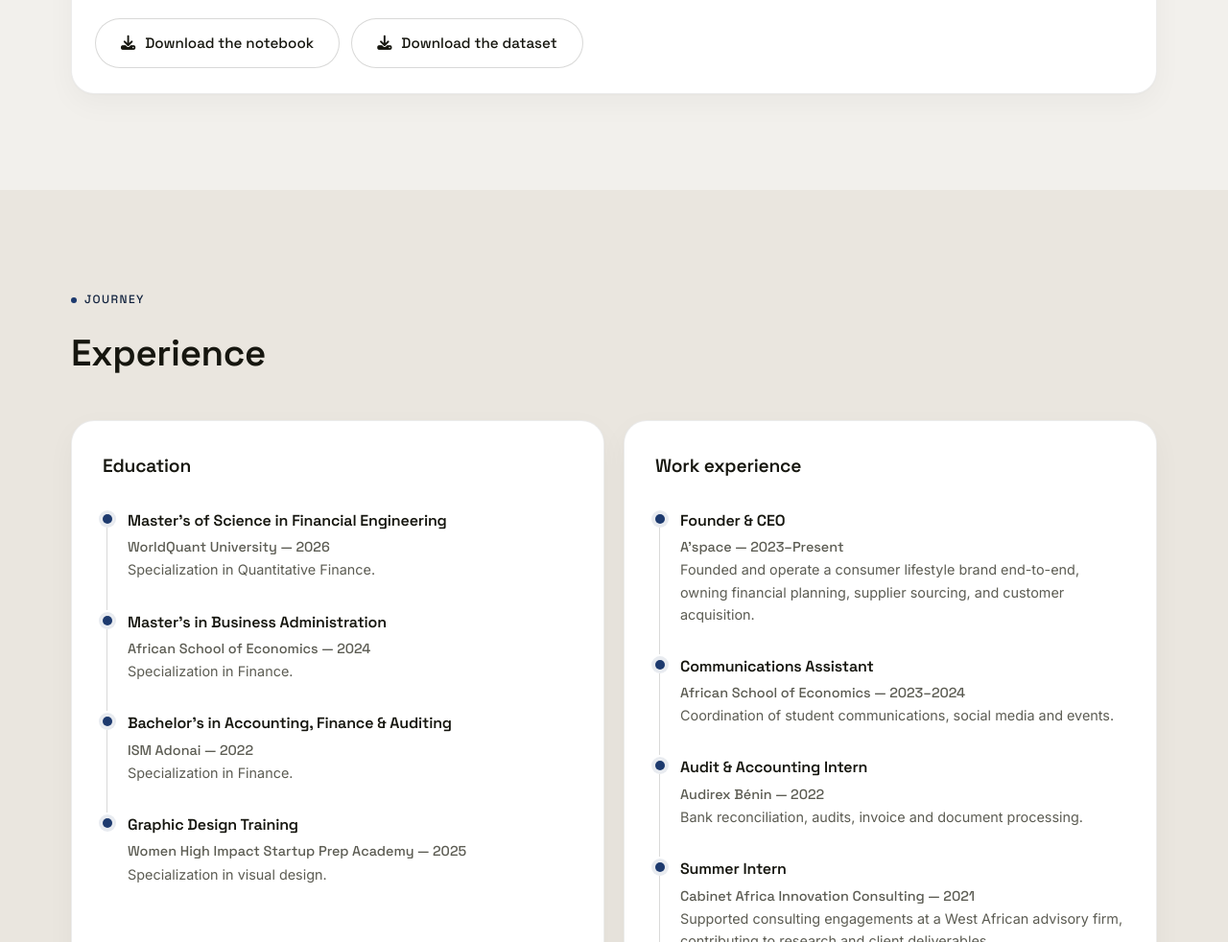
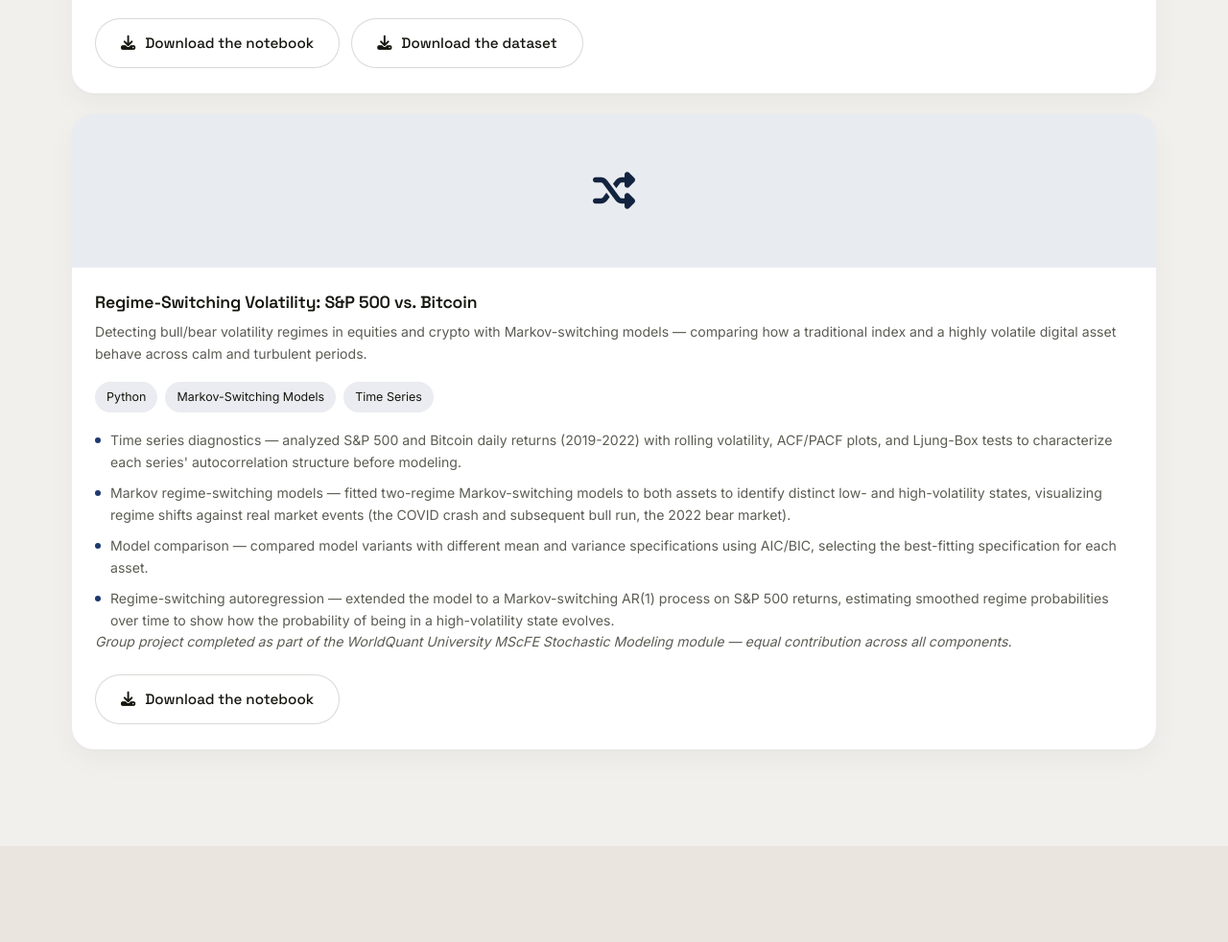
Before and after one commit to Annaatg/Portfolio, a plain HTML site: page index.html in a window 1280 px wide. Shown: the part 8460-9442 px from the top of the page at 96% size. Drawn offline with Linux system fonts and the light colour scheme.

Commit message:
Add Regime-Switching Volatility: S&P 500 vs. Bitcoin project (#34)
Add an eighth WorldQuant University MScFE group project card to the
Projects section, covering time series diagnostics, Markov
regime-switching models, model comparison via AIC/BIC, and
regime-switching autoregression on S&P 500 and Bitcoin returns.
Follows the same bento-card/tag-chip conventions as the other project
cards, with a download link for the notebook.


Claude-Session: https://claude.ai/code/session_01AxbFoZgN3brWCyt3xGpQXH

Co-authored-by: Claude <noreply@anthropic.com>

```diff
--- a/index.html
+++ b/index.html
@@ -482,6 +482,30 @@
 						</div>
 					</div>
 				</div>
+
+				<div class="bento-card col-span-4 project-card reveal">
+					<div class="project-media project-media-icon"><i class="fas fa-shuffle"></i></div>
+					<div class="project-body">
+						<h3 data-key="project8-title">Regime-Switching Volatility: S&amp;P 500 vs. Bitcoin</h3>
+						<p data-key="project8-desc">Detecting bull/bear volatility regimes in equities and crypto with Markov-switching models — comparing how a traditional index and a highly volatile digital asset behave across calm and turbulent periods.</p>
+						<div class="service-tags">
+							<span class="tag-chip">Python</span>
+							<span class="tag-chip">Markov-Switching Models</span>
+							<span class="tag-chip">Time Series</span>
+						</div>
+						<ul class="project-detail-list">
+							<li data-key="project8-detail1">Time series diagnostics — analyzed S&amp;P 500 and Bitcoin daily returns (2019-2022) with rolling volatility, ACF/PACF plots, and Ljung-Box tests to characterize each series' autocorrelation structure before modeling.</li>
+							<li data-key="project8-detail2">Markov regime-switching models — fitted two-regime Markov-switching models to both assets to identify distinct low- and high-volatility states, visualizing regime shifts against real market events (the COVID crash and subsequent bull run, the 2022 bear market).</li>
+							<li data-key="project8-detail3">Model comparison — compared model variants with different mean and variance specifications using AIC/BIC, selecting the best-fitting specification for each asset.</li>
+							<li data-key="project8-detail4">Regime-switching autoregression — extended the model to a Markov-switching AR(1) process on S&amp;P 500 returns, estimating smoothed regime probabilities over time to show how the probability of being in a high-volatility state evolves.</li>
+						</ul>
+						<p class="project-note" data-key="project8-note">Group project completed as part of the WorldQuant University MScFE Stochastic Modeling module — equal contribution across all components.</p>
+						<a href="assets/WQU_SM_GWP2_Regime_Switching.ipynb" download="WQU_Regime_Switching_SP500_Bitcoin.ipynb" class="btn btn-ghost project-download">
+							<i class="fas fa-download"></i>
+							<span data-key="project8-download">Download the notebook</span>
+						</a>
+					</div>
+				</div>
 			</div>
 		</div>
 	</section>
@@ -754,6 +778,14 @@
 				"project7-note": "Group project completed as part of the WorldQuant University MScFE Stochastic Modeling module — equal contribution across all components.",
 				"project7-download": "Download the notebook",
 				"project7-download-dataset": "Download the dataset",
+				"project8-title": "Regime-Switching Volatility: S&amp;P 500 vs. Bitcoin",
+				"project8-desc": "Detecting bull/bear volatility regimes in equities and crypto with Markov-switching models — comparing how a traditional index and a highly volatile digital asset behave across calm and turbulent periods.",
+				"project8-detail1": "Time series diagnostics — analyzed S&amp;P 500 and Bitcoin daily returns (2019-2022) with rolling volatility, ACF/PACF plots, and Ljung-Box tests to characterize each series' autocorrelation structure before modeling.",
+				"project8-detail2": "Markov regime-switching models — fitted two-regime Markov-switching models to both assets to identify distinct low- and high-volatility states, visualizing regime shifts against real market events (the COVID crash and subsequent bull run, the 2022 bear market).",
+				"project8-detail3": "Model comparison — compared model variants with different mean and variance specifications using AIC/BIC, selecting the best-fitting specification for each asset.",
+				"project8-detail4": "Regime-switching autoregression — extended the model to a Markov-switching AR(1) process on S&amp;P 500 returns, estimating smoothed regime probabilities over time to show how the probability of being in a high-volatility state evolves.",
+				"project8-note": "Group project completed as part of the WorldQuant University MScFE Stochastic Modeling module — equal contribution across all components.",
+				"project8-download": "Download the notebook",
 
 				"experience-eyebrow": "Journey",
 				"experiences-title": "Experience",
@@ -910,6 +942,14 @@
 				"project7-note": "Projet de groupe réalisé dans le cadre du module Stochastic Modeling du MScFE de WorldQuant University — contribution égale sur l'ensemble des volets.",
 				"project7-download": "Télécharger le notebook",
 				"project7-download-dataset": "Télécharger le jeu de données",
+				"project8-title": "Volatilité à changement de régime : S&amp;P 500 vs. Bitcoin",
+				"project8-desc": "Détection de régimes de volatilité haussiers/baissiers sur les actions et les cryptomonnaies à l'aide de modèles à changement de régime markoviens — comparant le comportement d'un indice traditionnel et d'un actif numérique très volatil selon les périodes calmes et turbulentes.",
+				"project8-detail1": "Diagnostics de séries temporelles — analyse des rendements journaliers du S&amp;P 500 et du Bitcoin (2019-2022) à l'aide de la volatilité glissante, des graphiques ACF/PACF et des tests de Ljung-Box pour caractériser la structure d'autocorrélation de chaque série avant modélisation.",
+				"project8-detail2": "Modèles à changement de régime markoviens — ajustement de modèles à deux régimes sur les deux actifs pour identifier des états distincts de faible et forte volatilité, en visualisant les changements de régime au regard d'événements de marché réels (le crash du COVID et le marché haussier qui a suivi, le marché baissier de 2022).",
+				"project8-detail3": "Comparaison de modèles — comparaison de variantes du modèle avec différentes spécifications de moyenne et de variance à l'aide des critères AIC/BIC, en sélectionnant la spécification la mieux ajustée pour chaque actif.",
+				"project8-detail4": "Autorégression à changement de régime — extension du modèle à un processus AR(1) à changement de régime markovien sur les rendements du S&amp;P 500, en estimant les probabilités de régime lissées dans le temps pour montrer l'évolution de la probabilité d'être dans un état de forte volatilité.",
+				"project8-note": "Projet de groupe réalisé dans le cadre du module Stochastic Modeling du MScFE de WorldQuant University — contribution égale sur l'ensemble des volets.",
+				"project8-download": "Télécharger le notebook",
 
 				"experience-eyebrow": "Parcours",
 				"experiences-title": "Expériences",
```
Also changed, not shown: 1 other file.
